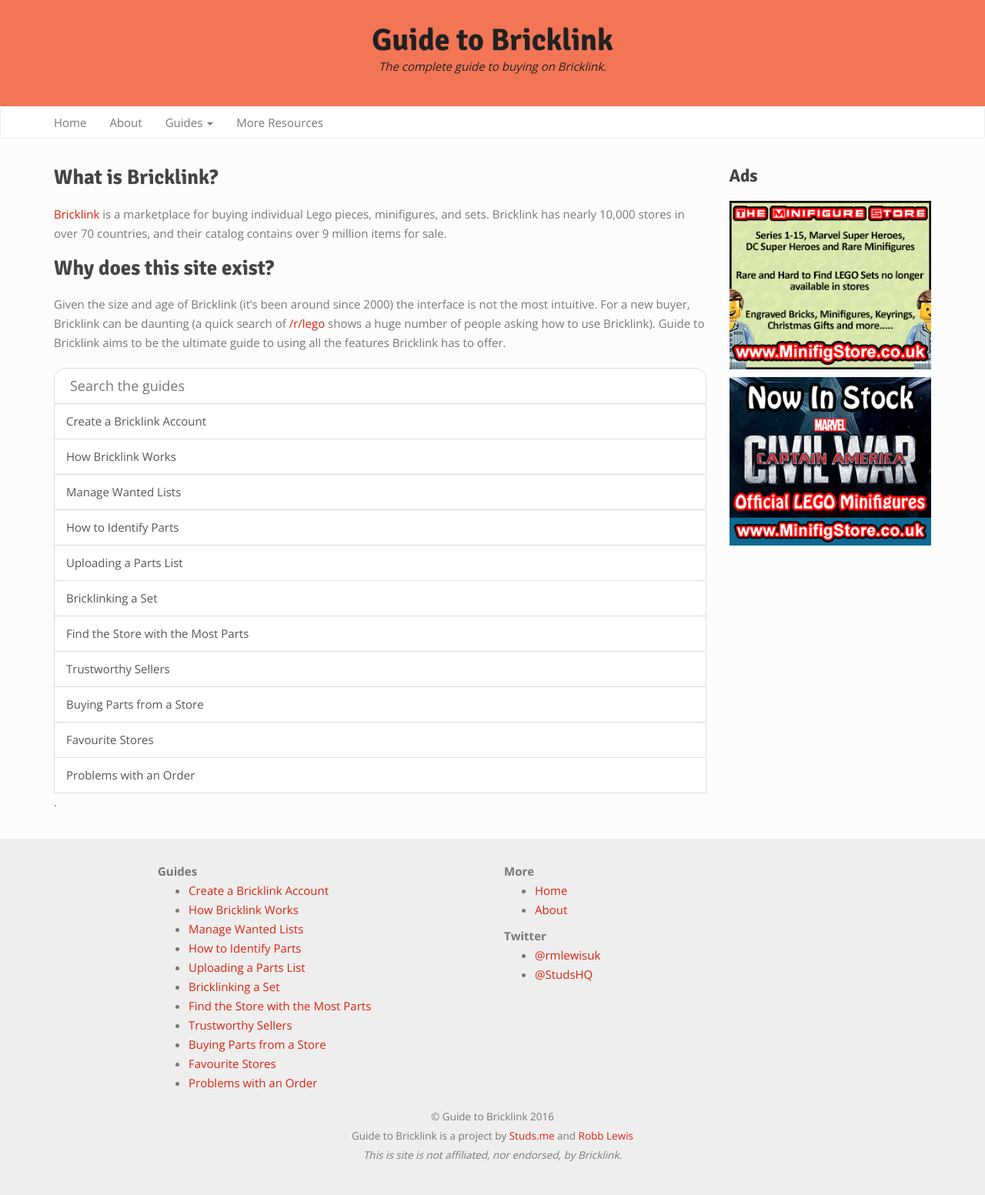
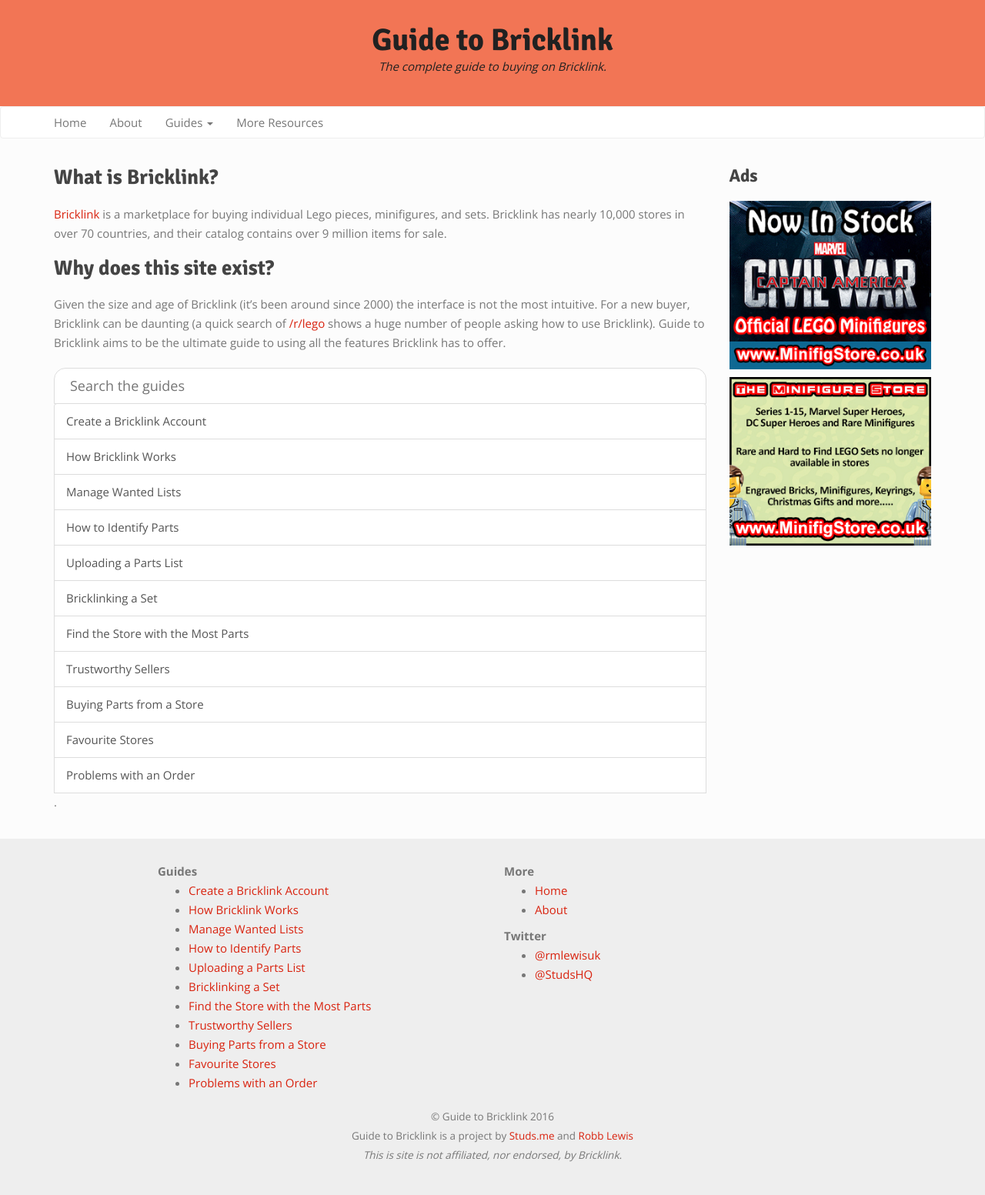
Before and after one commit to rknightuk/guidetobricklink, a Jekyll site: the page built from index.md, in a window 1280 px wide. Shown: the whole page at 77% size. Built offline with Jekyll 4.4.1, drawn with Linux system fonts in a browser that asks for light colours.

Commit message:
switch ads around

```diff
--- a/_includes/ads.html
+++ b/_includes/ads.html
@@ -1,9 +1,9 @@
 <h3>Ads</h3>
+
+<a href="http://www.theminifigurestore.co.uk/product-category/marvel-super-heroes-minifigures/?affiliates=18" target="_blank" data-name="(Civil War)">
+	<img src="/assets/images/mfstore/civil-war.jpg">
+</a>
 
 <a href="http://www.theminifigurestore.co.uk/lego-minifigures/?affiliates=18" target="_blank" data-name="(General)">
 	<img src="/assets/images/mfstore/general-store.jpg">
 </a>
-
-<a href="http://www.theminifigurestore.co.uk/product-category/marvel-super-heroes-minifigures/?affiliates=18" target="_blank" data-name="(Civil War)">
-	<img src="/assets/images/mfstore/civil-war.jpg">
-</a>
```
